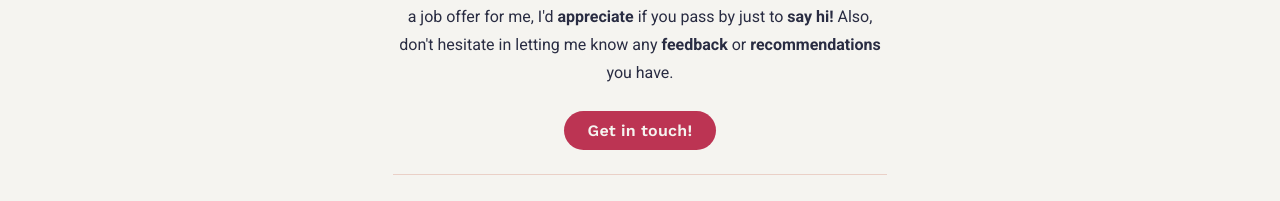
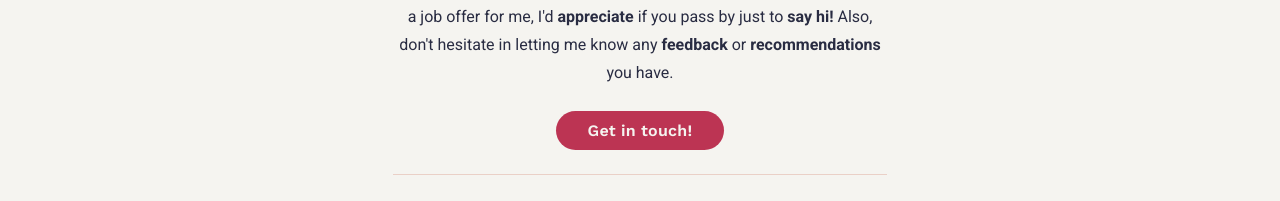
Before and after one commit to rwxdan/rwxdan.dev, a React (Vite) app: page / in a window 1280 px wide. Shown: the part 3330-3531 px from the top of the page. Built offline with nearby package versions, Linux system fonts and the light colour scheme.

Commit message:
Rw
- Code organization
- Increase btn's X padding

```diff
--- a/src/components/common/Button/button.css
+++ b/src/components/common/Button/button.css
@@ -1,17 +1,17 @@
 .btn-box .btn {
-  display: block;
-  max-width: fit-content;
-  margin-block: 1.5rem;
-  text-decoration: none;
-  padding: 0.625em 1.5em;
   font-family: var(--ff-sans-title);
   font-size: var(--fs-base);
   font-weight: 600;
+  letter-spacing: 0.25px;
+  text-decoration: none;
   color: var(--neutral-400);
-  letter-spacing: 0.25px;
+  max-width: fit-content;
+  display: block;
+  margin-block: 1.5rem;
+  padding: 0.625em 2em;
   background-color: var(--primary-600);
   border-radius: 50em;
-  transition: all var(--ease-out-sine) var(--ms200);
+  transition: all var(--ease-out-sine) var(--ms300);
 }
 
 .btn-box .btn:is(:focus, :active, :hover) {
```
